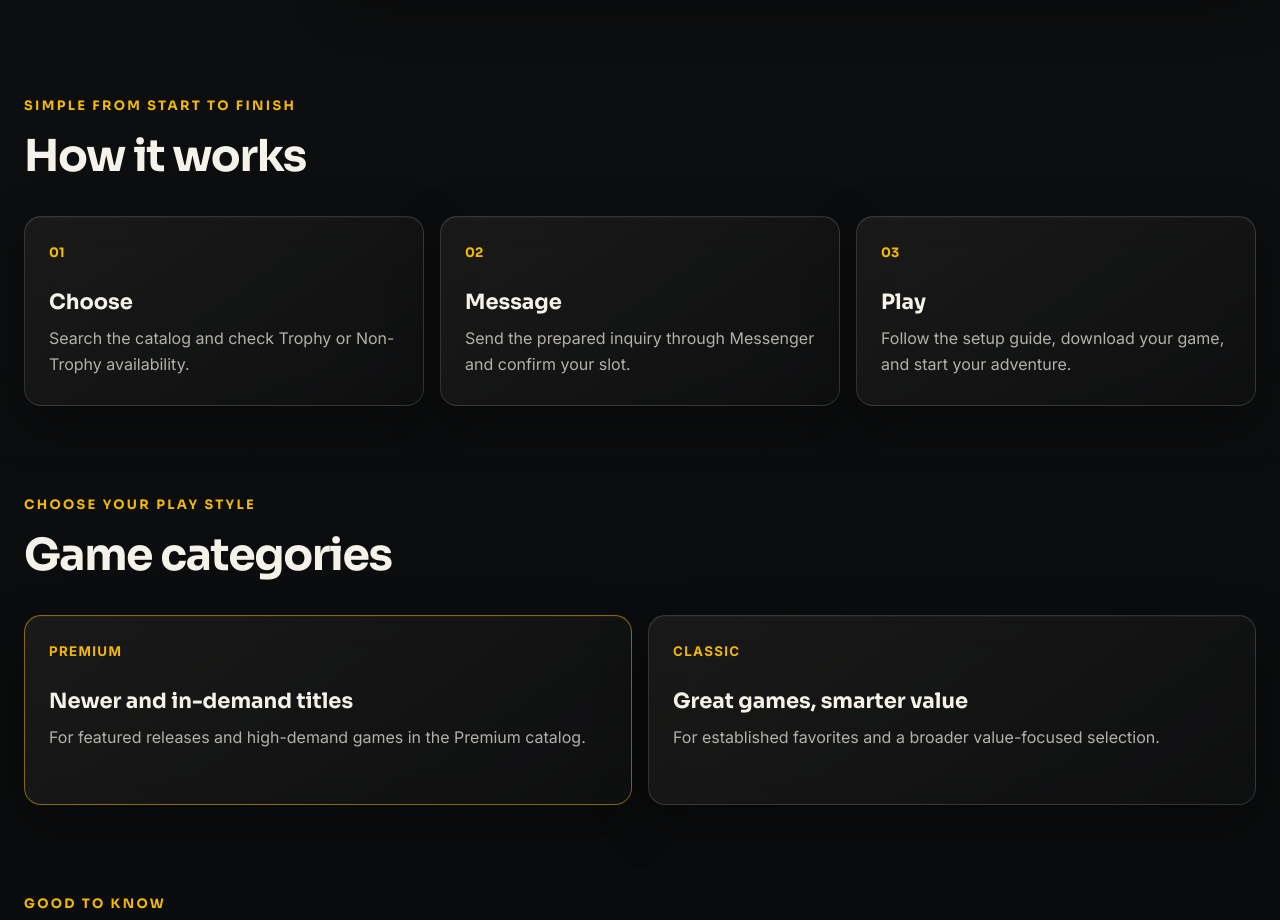
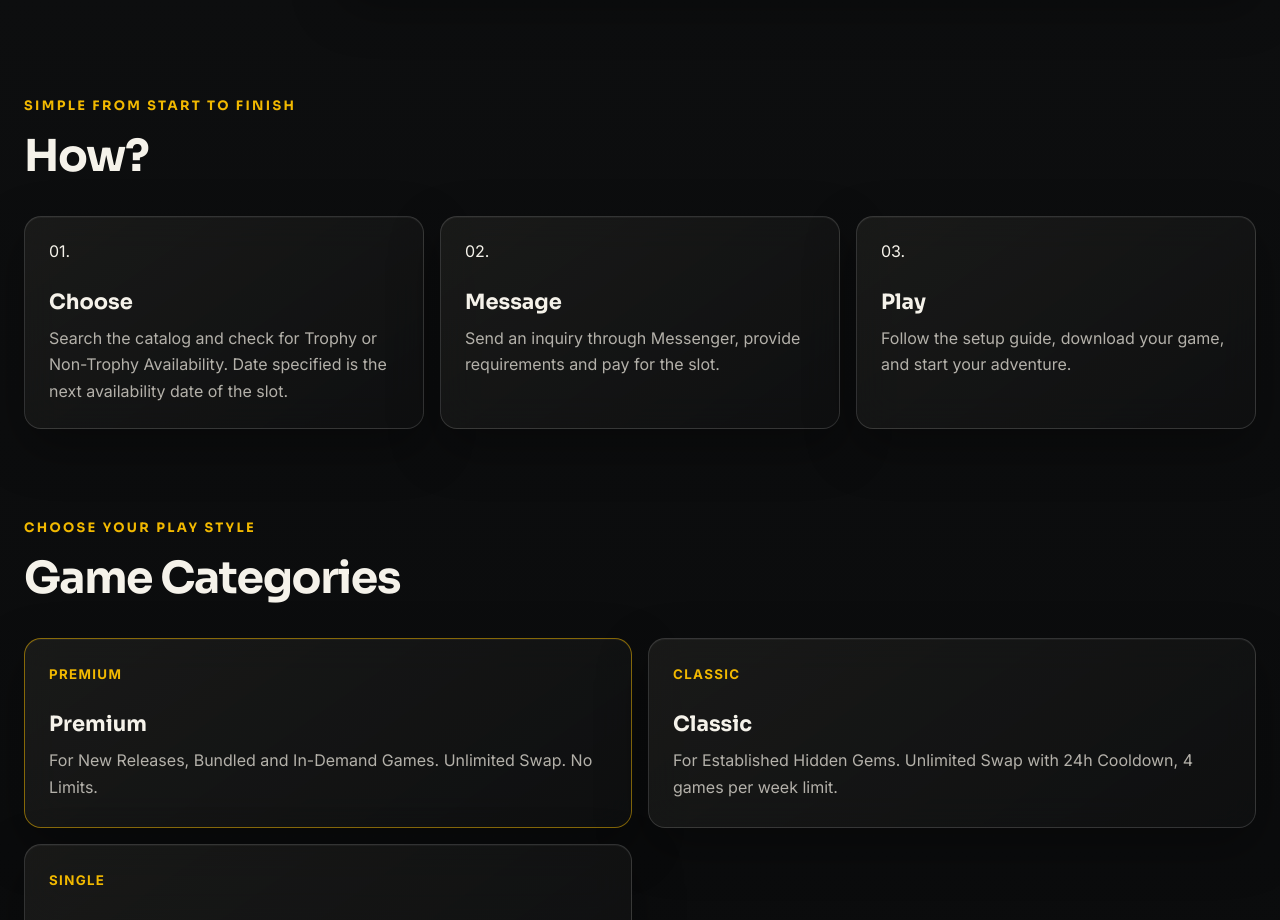
Before and after one commit to johndischer/JotunDGPH-Game-Catalog, a website: page index.html in a window 1280 px wide. Shown: the part 1880-2800 px from the top of the page. Drawn offline with Linux system fonts and the light colour scheme; no server answers.

Commit message:
Apply v11 copy branding and status polish

```diff
--- a/index.html
+++ b/index.html
@@ -8,6 +8,7 @@
     <meta name="description" content="Browse JotunDGPH PS4 and PS5 digital game rentals with live Trophy and Non-Trophy availability." />
     <meta property="og:title" content="JotunDGPH — Digital Game Rentals" />
     <meta property="og:description" content="Choose. Play. Swap. Repeat. Browse live Trophy and Non-Trophy availability." />
+    <link rel="icon" href="/favicon.ico" sizes="any" />
     <link rel="icon" type="image/png" sizes="64x64" href="/brand/favicon-64.png" />
     <link rel="apple-touch-icon" href="/brand/apple-touch-icon.png" />
     <link rel="preconnect" href="https://fonts.googleapis.com" />
@@ -33,7 +34,7 @@
 
         <nav class="desktop-nav" aria-label="Main navigation">
           <a class="active" href="#games">Browse Games</a>
-          <a href="#how-it-works">How It Works</a>
+          <a href="#how-it-works">How?</a>
           <a href="#plans">Plans</a>
           <a href="#faq">FAQ</a>
         </nav>
@@ -46,7 +47,7 @@
       <section class="hero page-width" aria-labelledby="page-title">
         <p class="eyebrow">PS4 &amp; PS5 DIGITAL GAME RENTALS</p>
         <h1 id="page-title">Choose. Play. Swap. Repeat.</h1>
-        <p id="hero-subtitle">Browse games, your next adventure awaits!</p>
+        <p id="hero-subtitle">Browse Games, your next adventure awaits, 1 game at a time!</p>
         <div id="mode-banner" class="mode-banner" hidden></div>
       </section>
 
@@ -72,9 +73,9 @@
             <label class="sort-box">
               <span class="sr-only">Sort games</span>
               <select id="sort-select">
+                <option value="title-asc" selected>Title: A-Z</option>
+                <option value="title-desc">Title: Z-A</option>
                 <option value="availability">Availability first</option>
-                <option value="title-asc">Title A–Z</option>
-                <option value="title-desc">Title Z–A</option>
               </select>
             </label>
 
@@ -106,30 +107,39 @@
 
       <section id="how-it-works" class="info-section page-width">
         <p class="eyebrow">SIMPLE FROM START TO FINISH</p>
-        <h2>How it works</h2>
+        <h2>How?</h2>
         <div class="info-grid">
-          <article class="glass-panel"><span>01</span><h3>Choose</h3><p>Search the catalog and check Trophy or Non-Trophy availability.</p></article>
-          <article class="glass-panel"><span>02</span><h3>Message</h3><p>Send the prepared inquiry through Messenger and confirm your slot.</p></article>
-          <article class="glass-panel"><span>03</span><h3>Play</h3><p>Follow the setup guide, download your game, and start your adventure.</p></article>
+          <article class="glass-panel">
+            <div class="step-heading"><span>01.</span><h3>Choose</h3></div>
+            <p>Search the catalog and check for Trophy or Non-Trophy Availability. Date specified is the next availability date of the slot.</p>
+          </article>
+          <article class="glass-panel">
+            <div class="step-heading"><span>02.</span><h3>Message</h3></div>
+            <p>Send an inquiry through Messenger, provide requirements and pay for the slot.</p>
+          </article>
+          <article class="glass-panel">
+            <div class="step-heading"><span>03.</span><h3>Play</h3></div>
+            <p>Follow the setup guide, download your game, and start your adventure.</p>
+          </article>
         </div>
       </section>
 
       <section id="plans" class="info-section page-width compact-section">
         <p class="eyebrow">CHOOSE YOUR PLAY STYLE</p>
-        <h2>Game categories</h2>
+        <h2>Game Categories</h2>
         <div class="category-grid">
-          <article class="glass-panel featured-category"><small>PREMIUM</small><h3>Newer and in-demand titles</h3><p>For featured releases and high-demand games in the Premium catalog.</p></article>
-          <article class="glass-panel"><small>CLASSIC</small><h3>Great games, smarter value</h3><p>For established favorites and a broader value-focused selection.</p></article>
+          <article class="glass-panel featured-category"><small>PREMIUM</small><h3>Premium</h3><p>For New Releases, Bundled and In-Demand Games. Unlimited Swap. No Limits.</p></article>
+          <article class="glass-panel"><small>CLASSIC</small><h3>Classic</h3><p>For Established Hidden Gems. Unlimited Swap with 24h Cooldown, 4 games per week limit.</p></article>
+          <article class="glass-panel"><small>SINGLE</small><h3>Single</h3><p>Any Game, 1 Game. Additional ₱50 for swapping.</p></article>
         </div>
       </section>
 
       <section id="faq" class="info-section page-width compact-section faq-section">
         <p class="eyebrow">GOOD TO KNOW</p>
-        <h2>Frequently asked questions</h2>
+        <h2>Frequently Asked Questions</h2>
         <details class="glass-panel"><summary>What does “Not Available” mean?</summary><p>The slot is currently rented. When provided, the date beside the status is the expected day it becomes available.</p></details>
         <details class="glass-panel"><summary>What is “Awaiting Deactivation”?</summary><p>The rental has ended, but the current renter still needs to complete the account deactivation process before the slot can be released.</p></details>
         <details class="glass-panel"><summary>Why are some games marked “PS5 Only”?</summary><p>Those titles do not have a PS4 version in the JotunDGPH catalog and will be hidden when the PS4 filter is selected.</p></details>
-        <details class="glass-panel"><summary>What does “1 shared slot” mean?</summary><p>The game can be played on PS4 or PS5, but only one Non-Trophy renter can use that shared slot at a time.</p></details>
       </section>
     </main>
 
```
